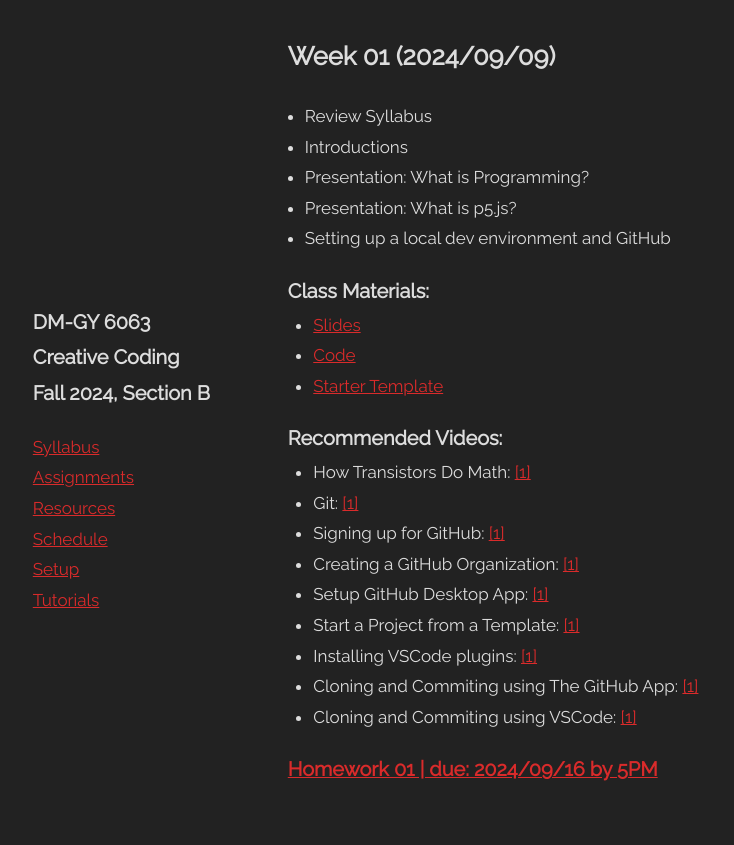
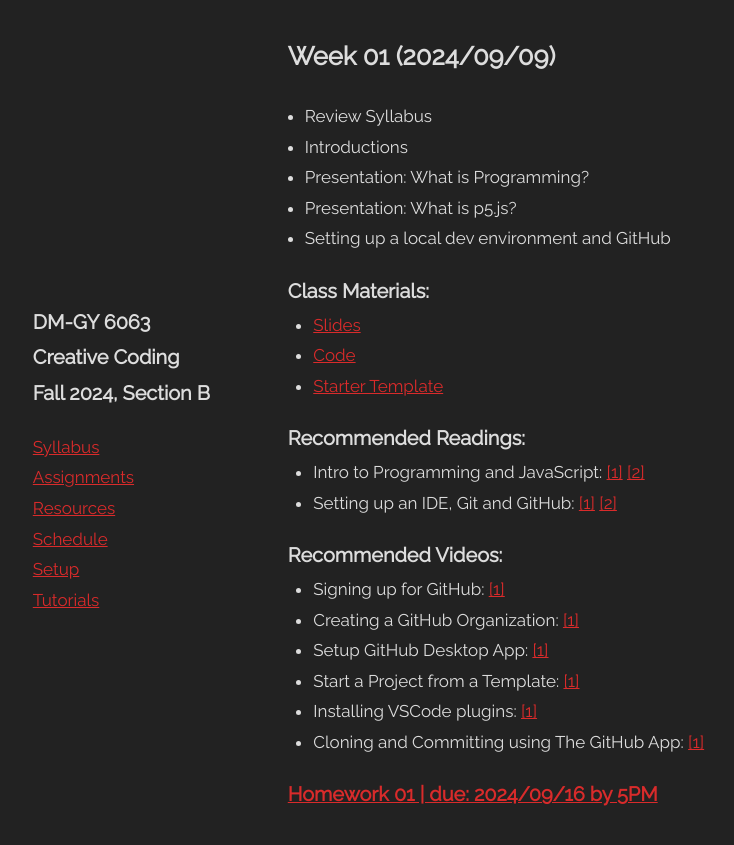
Before and after one commit to DM-GY-6063-2024F-B/DM-GY-6063-2024F-B.github.io, a Jekyll site: the page built from _pages/week/01.md, in a window 1280 px wide. Shown: the top 845 px of the page, without its empty margins (165-899 px from the left). Built offline with Jekyll 4.4.1, drawn with Linux system fonts in a browser that asks for light colours.

Commit message:
wk01 and hw01

```diff
--- a/_pages/week/01.md
+++ b/_pages/week/01.md
@@ -9,18 +9,21 @@ what:
   - Setting up a local dev environment and GitHub
 class:
   - title: Slides
-    url: https://drive.google.com/file/d/1MwjsNtFEh6a4tTxxb48EaSbAjkWcoZ76/
+    url: #
   - title: Code
     url: https://github.com/DM-GY-6063-2024F-B/week01
   - title: Starter Template
     url: https://github.com/DM-GY-6063-2024F-B/p5js-template
+readings:
+  - title: Intro to Programming and JavaScript
+    urls:
+      - https://idmp5.github.io/intro/programming/
+      - https://idmp5.github.io/intro/javascript/
+  - title: Setting up an IDE, Git and GitHub
+    urls:
+      - https://idmp5.github.io/intro/ide/
+      - https://idmp5.github.io/intro/git/
 videos:
-  - title: How Transistors Do Math
-    urls:
-      - https://www.youtube.com/watch?v=VBDoT8o4q00
-  - title: Git
-    urls:
-      - https://www.youtube.com/watch?v=BCQHnlnPusY
   - title: Signing up for GitHub
     urls:
       - https://www.youtube.com/watch?v=ZVRuPO8nCLA
@@ -36,11 +39,8 @@ videos:
   - title: Installing VSCode plugins
     urls:
       - https://www.youtube.com/watch?v=FlyQ9GR1LBM
-  - title: Cloning and Commiting using The GitHub App
+  - title: Cloning and Committing using The GitHub App
     urls:
       - https://www.youtube.com/watch?v=oFhtTo2x96Q
-  - title: Cloning and Commiting using VSCode
-    urls:
-      - https://www.youtube.com/watch?v=ftxObLqN69k
 ---
 {% include week.html page=page %}
```
Also changed, not shown: README.md (+6 -7 lines), _pages/homework/01.md (+13 -17 lines), _pages/homework/02.md (+1 -0 lines), _pages/homework/03.md (+1 -0 lines).
